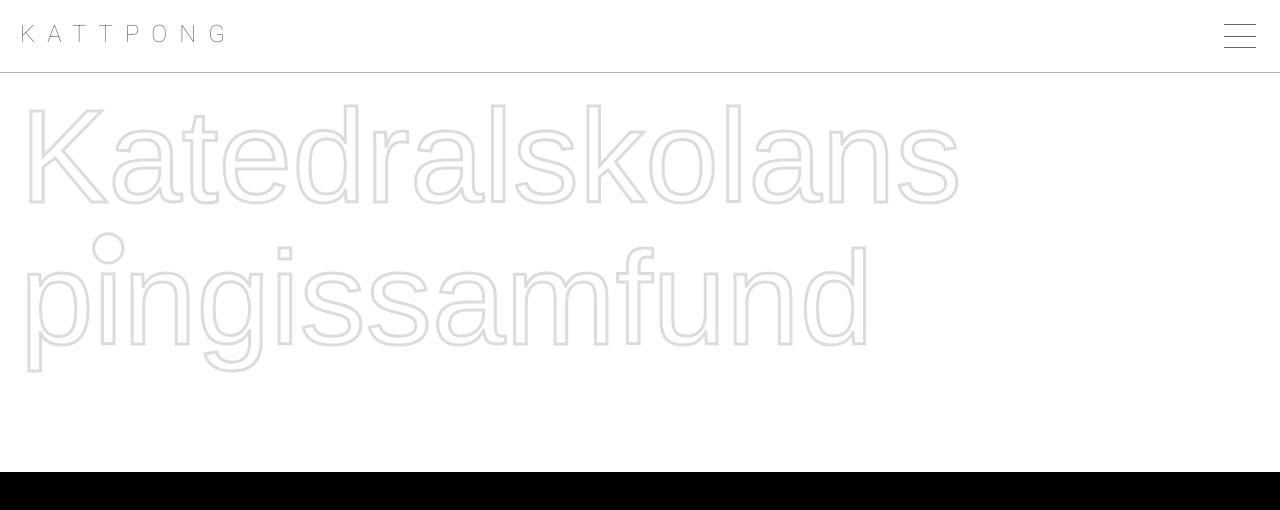
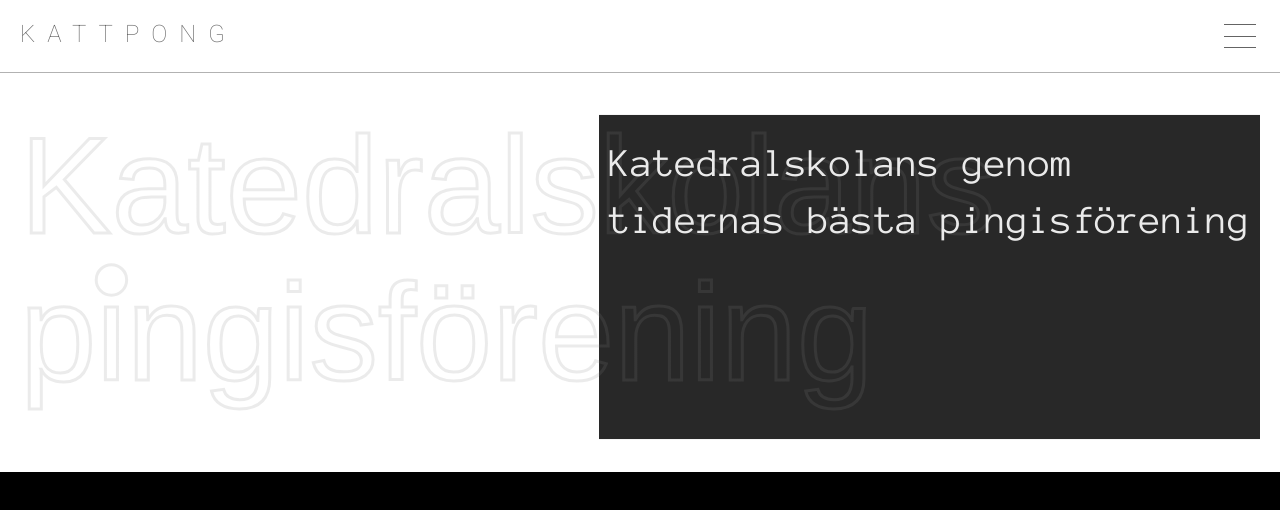
Before and after one commit to OscarQvarford/kattpong, a plain HTML site: page public/index.html in a window 1280 px wide. Drawn offline with Linux system fonts and the light colour scheme.

Commit message:
implemented hero box

```diff
--- a/public/css/hero.css
+++ b/public/css/hero.css
@@ -3,3 +3,19 @@
 
   background-color: #FFFFFF;
 }
+
+#hero-text {
+  position: absolute;
+  top: 0;
+  right: 0;
+
+  font-size: 0;
+}
+
+#hero-text > p {
+  margin: 0;
+
+  color: rgba(255,255,255,0.9);
+  font-family: 'Anonymous Pro', monospace;
+  line-height: 1.4em;
+}
--- a/public/index.html
+++ b/public/index.html
@@ -8,6 +8,8 @@
     <link rel="stylesheet" href="./css/header.css">
     <link rel="stylesheet" href="./css/hero.css">
     <link href="https://fonts.googleapis.com/css2?family=Roboto:wght@100;300;400&display=swap" rel="stylesheet">
+    <link rel="preconnect" href="https://fonts.gstatic.com">
+    <link href="https://fonts.googleapis.com/css2?family=Anonymous+Pro&display=swap" rel="stylesheet">
   </head>
   <body>
 
@@ -29,6 +31,9 @@
     </div>
 
     <canvas id="hero"></canvas>
+    <div id="hero-text">
+      <p>Katedralskolans genom <br> tidernas bästa pingisförening</p>
+    </div>
 
     <script src="./js/main.js"></script>
     <script src="./js/header.js"></script>
--- a/public/js/hero.js
+++ b/public/js/hero.js
@@ -20,17 +20,27 @@ const draw = () => {
   let textSize = h;
   ctx.font = `${textSize}px Arial`;
   const firstText = 'Katedralskolans';
-  const iText = 'pingissamfund';
+  const iText = 'pingisförening';
   const iTextWidth = ctx.measureText(iText).width;
   const widthSizeRatio = iTextWidth / textSize;
   const targetWidth = (2 / 3) * w;
   textSize = targetWidth / widthSizeRatio;
   const textMargin = textSize + 10;
+  const offsetY = (h / 4) - (textSize / 2) + textMargin / 5;
   ctx.font = `${textSize}px Arial`;
 
-  if (w >= 700)
+  const addedHeight = 40;
+  const heroText = document.getElementById('hero-text');
+  const heroTextParagraph = document.querySelector('#hero-text > p');
+  heroTextParagraph.style.fontSize = `${(textSize * 2 + 10 + addedHeight) / 8}px`;
+  heroText.style.top = `${h / 4 - textSize - addedHeight / 2 + canvas.offsetTop + 20}px`;
+  heroText.style.right = '30px';
+  ctx.fillStyle = 'rgba(40,40,40,1)';
+  ctx.fillRect(w - 40 - heroText.clientWidth, h / 4 - textSize - addedHeight / 2, heroText.clientWidth + 20, textSize * 2 + 10 + addedHeight);
+
+  if (w >= 800)
     ctx.lineWidth = 3;
-  else if (w < 700 && w >= 500)
+  else if (w < 800 && w >= 500)
     ctx.lineWidth = 2;
   else
     ctx.lineWidth = 1;
@@ -46,11 +56,19 @@ const draw = () => {
   }
 
   const postAnimationDraw = () => {
-    ctx.strokeStyle = 'rgba(220, 220, 220, 1)';
-    ctx.strokeText(firstText, 20, 130);
-    ctx.strokeText(iText, 20, 130 + textMargin);
+    const texts = [firstText, iText];
+    for (let i = 0; i < texts.length; i++) {
+      const gradient = ctx.createLinearGradient(20, 0, ctx.measureText(texts[i]).width + 20, 0);
+      gradient.addColorStop((w - 30 - heroText.clientWidth - 30) / ctx.measureText(texts[i]).width, 'rgba(235, 235, 235, 1)');
+      gradient.addColorStop((w - 30 - heroText.clientWidth - 30) / ctx.measureText(texts[i]).width, 'rgba(55, 55, 55, 1)');
+      ctx.strokeStyle = gradient;
+      if (texts[i] === firstText)
+        ctx.strokeText(firstText, 20, offsetY);
+      else
+        ctx.strokeText(iText, 20, offsetY + textMargin);
+    }
 
-    ctx.fillRect(beforeiWidth + 20, 130 - iActualBoundingBoxAscent - (iActualBoundingBoxAscent / 10) + textMargin, iWidth, iWidth);
+    ctx.fillRect(beforeiWidth + 20, offsetY - iActualBoundingBoxAscent - (iActualBoundingBoxAscent / 10) + textMargin, iWidth, iWidth);
   }
 
   if (drawIndex >= 60 * slideAnimationLength && drawIndex >= 60 * bounceAnimationLength) {
@@ -58,14 +76,23 @@ const draw = () => {
     postAnimationDraw();
 
     ctx.beginPath();
-    ctx.arc(beforeiWidth + 20 + iWidth / 2,  130 - iActualBoundingBoxAscent + textMargin, iWidth / 2, 0, 2 * Math.PI);
+    ctx.arc(beforeiWidth + 20 + iWidth / 2,  offsetY - iActualBoundingBoxAscent + textMargin, iWidth / 2, 0, 2 * Math.PI);
     ctx.stroke();
   } else {
     if (drawIndex < 60 * slideAnimationLength) {
-      ctx.strokeStyle = `rgba(220,220,220,${easeInOut(secondsPassed, 0, 1, 0.3)})`;
-      ctx.strokeText(firstText, 20, easeInOut(secondsPassed, 100, 30, 0.3));
-      ctx.strokeText(iText, 20, easeInOut(secondsPassed, 100, 30, 0.3) + textMargin);
-      ctx.fillRect(beforeiWidth + 20, easeInOut(secondsPassed, 100, 30, 0.3) - iActualBoundingBoxAscent - (iActualBoundingBoxAscent / 10) + textMargin, iWidth, iWidth);
+      const texts = [firstText, iText];
+      for (let i = 0; i < texts.length; i++) {
+        const gradient = ctx.createLinearGradient(20, 0, ctx.measureText(texts[i]).width + 20, 0);
+        gradient.addColorStop((w - 30 - heroText.clientWidth - 30) / ctx.measureText(texts[i]).width, 'rgba(235, 235, 235, 1)');
+        gradient.addColorStop((w - 30 - heroText.clientWidth - 30) / ctx.measureText(texts[i]).width, 'rgba(55, 55, 55, 1)');
+        ctx.strokeStyle = gradient;
+        if (texts[i] === firstText)
+        ctx.strokeText(firstText, 20, easeInOut(secondsPassed, offsetY - 30, 30, 0.3));
+        else
+        ctx.strokeText(iText, 20, easeInOut(secondsPassed, offsetY - 30, 30, 0.3) + textMargin);
+      }
+
+      ctx.fillRect(beforeiWidth + 20, easeInOut(secondsPassed, offsetY - 30, 30, 0.3) - iActualBoundingBoxAscent - (iActualBoundingBoxAscent / 10) + textMargin, iWidth, iWidth);
     } else postAnimationDraw();
 
     const animationProps = (start, change, time) => {
@@ -77,11 +104,11 @@ const draw = () => {
     }
 
     if (drawIndex < 60 * 0.4)
-      animationProps(100, 30, 0.4);
+      animationProps(offsetY - 30, 30, 0.4);
     else if (drawIndex < 60 * 0.6)
-      animationProps(130, -10, 0.2);
+      animationProps(offsetY, -10, 0.2);
     else if (drawIndex < 60 * 0.8)
-      animationProps(130, -10, 0.2);
+      animationProps(offsetY, -10, 0.2);
   }
 
   secondsPassed += 1000 / 60 / 1000;
```
